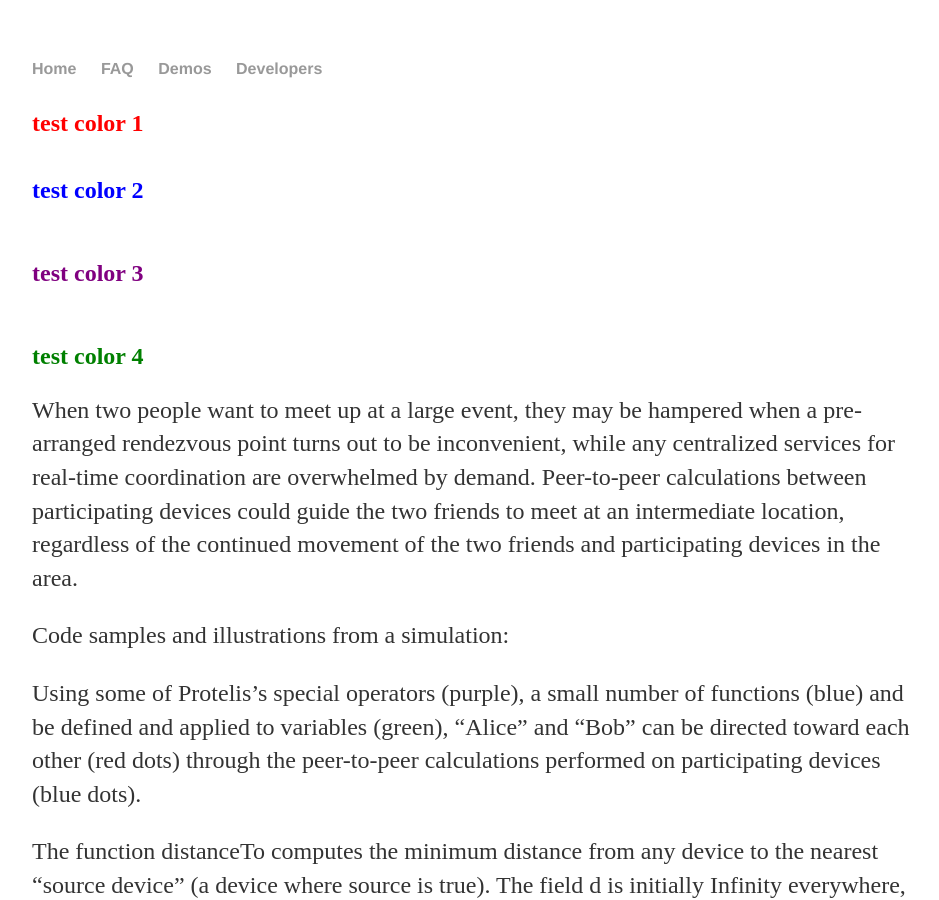
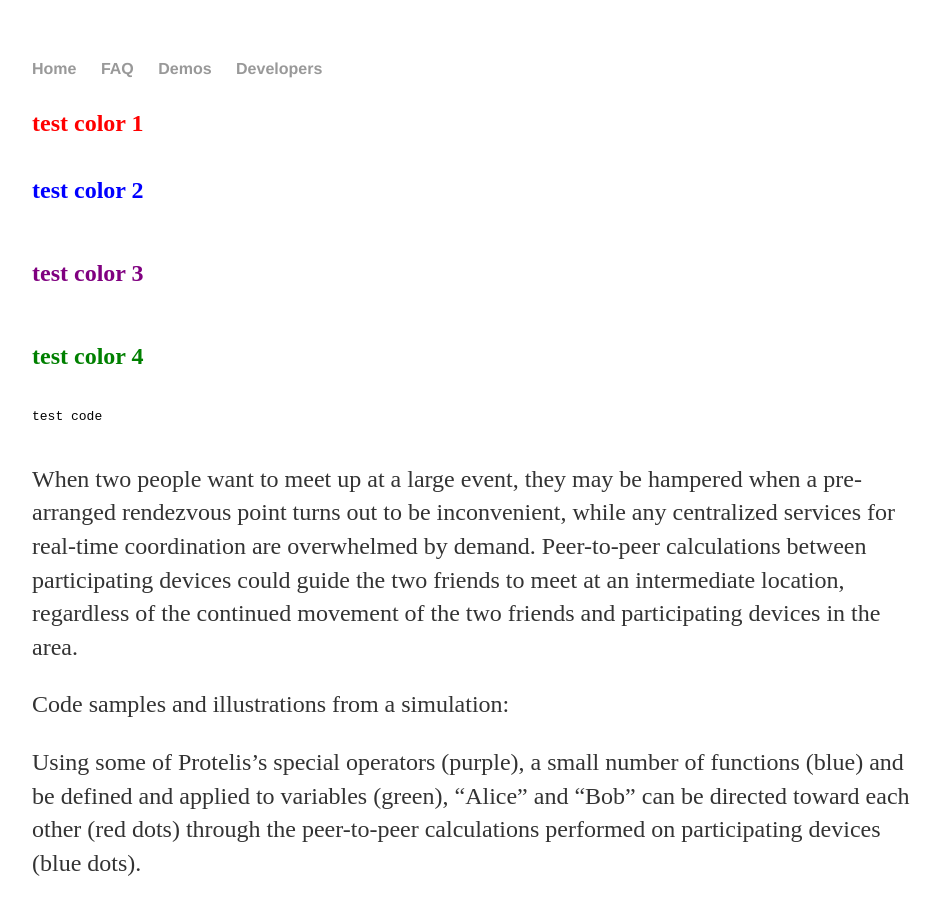
Before and after one commit to tasseomancy/tasseomancy.github.io, a Jekyll site: the page built from _posts/2018-02-07-peer-to-peer-route-planning.md, in a window 1280 px wide and 900 px high. Shown: the whole window, without its empty margins (160-1099 px from the left). Built offline with Jekyll 4.4.1, drawn with Linux system fonts in a browser that asks for light colours.

Commit message:
Update 2018-02-07-peer-to-peer-route-planning.md

```diff
--- a/_posts/2018-02-07-peer-to-peer-route-planning.md
+++ b/_posts/2018-02-07-peer-to-peer-route-planning.md
@@ -6,6 +6,12 @@ layout: default
 <h5> test color 2 </h5>
 <h6> test color 3 </h6>
 <h3> test color 4 </h3>
+
+<pre>
+<code>
+test code
+</code>
+</pre>
 
 When two people want to meet up at a large event, they may be hampered when a pre-arranged rendezvous point turns out to be inconvenient, while any centralized services for real-time coordination are overwhelmed by demand. Peer-to-peer calculations between participating devices could guide the two friends to meet at an intermediate location, regardless of the continued movement of the two friends and participating devices in the area.
 
```
